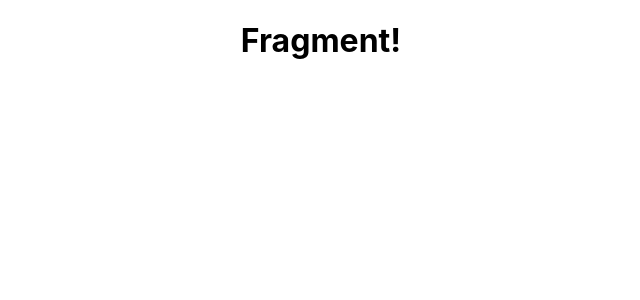
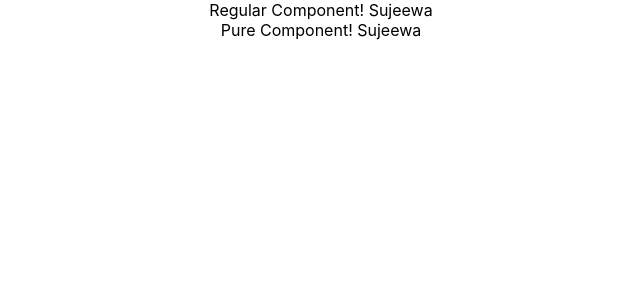
Before and after one commit to sujeewakabeysinghe/React-Basic, a React (Create React App) app: page / in a window 1280 px wide. Shown: the top 300 px of the page, without its empty margins (319-959 px from the left). Built offline with nearby package versions, Linux system fonts and the light colour scheme.

Commit message:
pure component

```diff
--- a/src/App.js
+++ b/src/App.js
@@ -12,7 +12,7 @@ import EventOne from './components/event_1';
 import EventTwo from './components/event_2';
 import EventBindingOne from './components/eventBinding_1';
 import EventBindingTwo from './components/eventBinding_2';
-import ParentComponent from './components/parentComponent';
+//import ParentComponent from './components/parentComponent';
 import Condition from './components/conditionalRendering';
 import ListOne from './components/listRendering_1';
 import ListTwo from './components/listRendering_2';
@@ -22,6 +22,7 @@ import StyleInline from './components/styleInline';
 import Form from './components/nextTen/form';
 import LifeCycleA from './components/nextTen/lifeCycleA';
 import Fragment from './components/nextTen/fragment'
+import ParentComponent from './components/nextTen/26/parentComponent';
 
 function App() {
   return (
@@ -50,8 +51,9 @@ function App() {
       <Style className={true}/>
       <StyleInline/>
       <Form/>
-      <LifeCycleA/> */}
-      <Fragment/>
+      <LifeCycleA/>
+      <Fragment/> */}
+      <ParentComponent/>
     </div>
   );
 }
--- a/src/components/nextTen/26/parentComponent.js
+++ b/src/components/nextTen/26/parentComponent.js
@@ -1,10 +1,30 @@
 import React, { Component } from 'react'
+import PureComponent from './pureComponent'
+import RegularComponent from './regularComponent'
 
 class parentComponent extends Component {
+
+    constructor(props) {
+        super(props)
+
+        this.state = {
+             name:'Sujeewa'
+        }
+    }
+
+    componentDidMount(){
+        setInterval(()=>{
+            this.setState({
+                name:'Sujeewa'
+            })
+        },2000)
+    }
+
     render() {
         return (
             <div>
-
+                <RegularComponent name={this.state.name}></RegularComponent>
+                <PureComponent name={this.state.name}></PureComponent>
             </div>
         )
     }
--- a/src/components/nextTen/26/pureComponent.js
+++ b/src/components/nextTen/26/pureComponent.js
@@ -4,7 +4,7 @@ class pureComponent extends PureComponent {
     render() {
         return (
             <div>
-
+                Pure Component! {this.props.name}
             </div>
         )
     }
--- a/src/components/nextTen/26/regularComponent.js
+++ b/src/components/nextTen/26/regularComponent.js
@@ -4,7 +4,7 @@ class regularComponent extends Component {
     render() {
         return (
             <div>
-
+                Regular Component! {this.props.name}
             </div>
         )
     }
```
